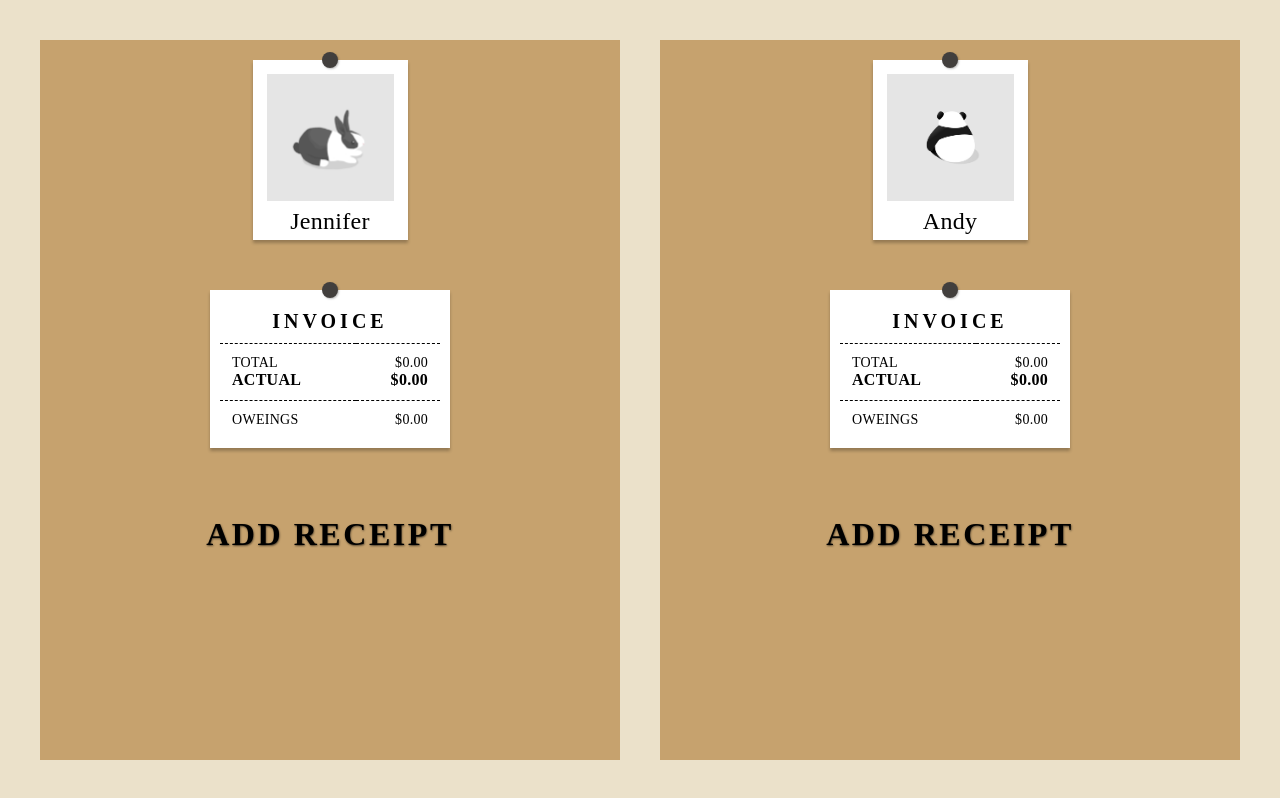
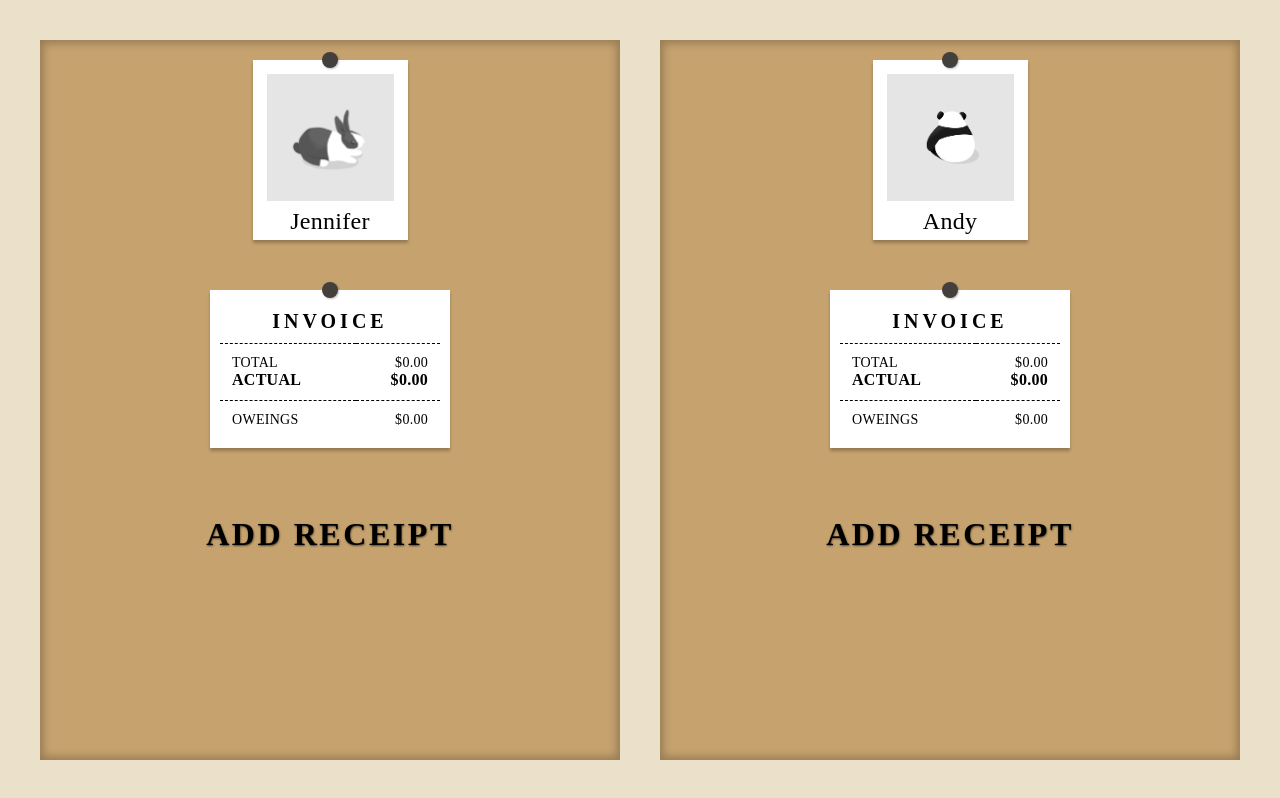
Before and after one commit to jenniferexong/split, a React (Vite) app: page / in a window 1280 px wide. Built offline with nearby package versions, Linux system fonts and the light colour scheme; a web font is replaced by a local one.

Commit message:
Add box shadow to Board

```diff
--- a/src/components/board/Board.tsx
+++ b/src/components/board/Board.tsx
@@ -17,6 +17,8 @@ const Container = styled.div`
   background: ${props => props.theme.colors.caramel};
   gap: 50px;
   padding: 20px;
+
+  box-shadow: inset 0px 0px 8px 3px rgba(0, 0, 0, 0.25);
 
   & > *:last-child {
     margin-bottom: 0;
```
